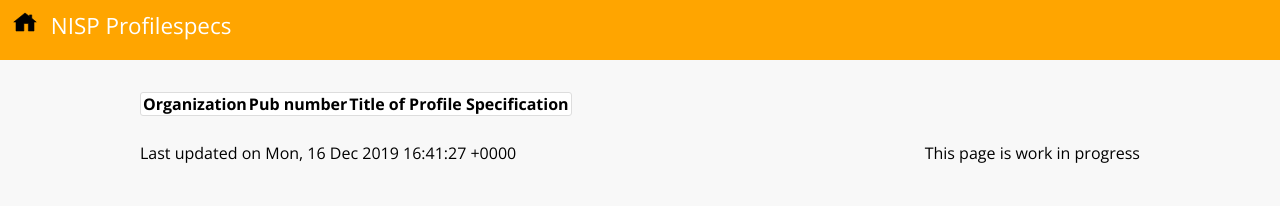
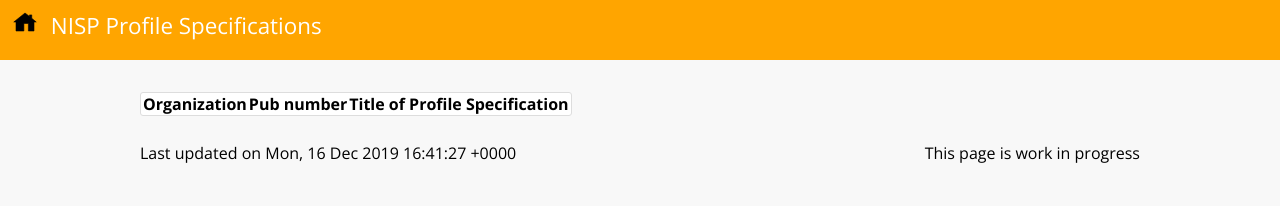
Before and after one commit to stavnstrup/nisp-nation, a Jekyll site: the page built from list-profilespec.md, in a window 1280 px wide. Shown: the top 206 px of the page. Built offline with Jekyll 4.4.1, drawn with Linux system fonts in a browser that asks for light colours; nearby versions of some CDN libraries.

Commit message:
Change title of profilespecs

```diff
--- a/_includes/stat.html
+++ b/_includes/stat.html
@@ -39,7 +39,7 @@
   <div class="stat-element">
     <a href="/profilespec/">
     <p class="number">{{site.data.stat['profilespecs']}}</p>
-    <p class="label">Profilespecs</p>
+    <p class="label">Profile Specifications</p>
     </a>
   </div>
   <div class="stat-element">
--- a/list-profilespec.md
+++ b/list-profilespec.md
@@ -1,7 +1,7 @@
 ---
 layout: element
 permalink: /profilespec/index.html
-element: Profilespecs
+element: Profile Specifications
 ---
 
 <table>
```
